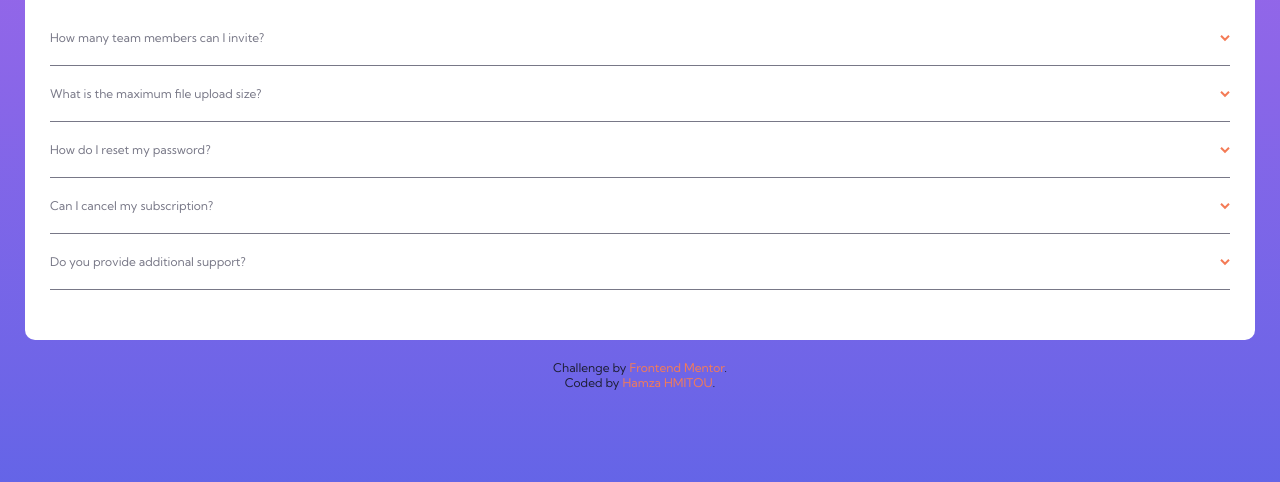
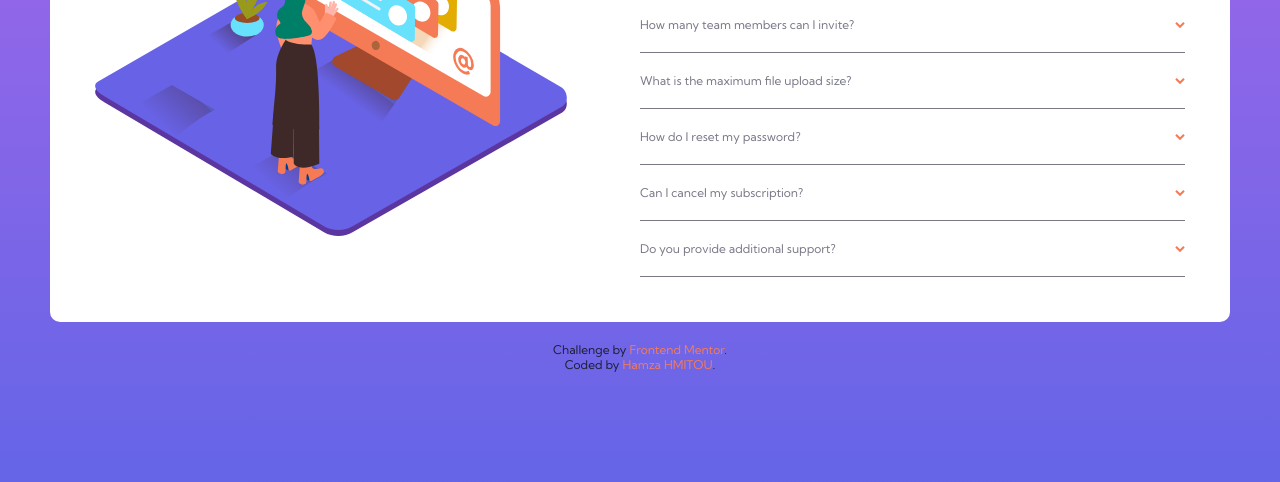
Before and after one commit to hhamza1/fem-faq-accordion-card, a plain HTML site: page index.html in a window 1280 px wide. Shown: the part 318-800 px from the top of the page. Drawn offline with Linux system fonts and the light colour scheme.

Commit message:
Align columns for desktop view

```diff
--- a/index.html
+++ b/index.html
@@ -13,9 +13,16 @@
 </head>
 <body>
   <div class="accordion-container">
+      <div class="column">
         <div class="accordion-illustration">
-        <img src="images/illustration-woman-online-mobile.svg" alt="faq-illustration">
+          <picture>
+            <source media="(min-width: 426px)" type="image/svg+xml" srcset="./images/illustration-woman-online-desktop.svg">
+            <source media="(max-width: 425px)" type="image/svg+xml" srcset="./images/illustration-woman-online-mobile.svg">
+            <img src="images/illustration-woman-online-desktop.svg" alt="faq-illustration">
+          </picture>
         </div>
+      </div>
+      <div class="column">
         <div class="accordion-faq">
           <h2>FAQ</h2>
           <div class="faq-questions">How many team members can I invite?</div>
@@ -36,6 +43,7 @@
           <div class="faq-answers">Chat and email support is available 24/7. Phone lines are open during normal business hours.</div>
         </div>
       </div>
+  </div>
 
   <div class="attribution">
     Challenge by <a href="https://www.frontendmentor.io?ref=challenge" target="_blank">Frontend Mentor</a>.<br/>
--- a/styles/style.css
+++ b/styles/style.css
@@ -49,7 +49,7 @@ a, a:visited {
     color: hsl(240, 6%, 50%);
     border-bottom: 1px solid hsl(240, 6%, 50%);
     position: relative;
-    transition: all .2s ease-in-out;
+    transition: all .3s ease-in-out;
 }
 
 .faq-questions::before {
@@ -57,13 +57,13 @@ a, a:visited {
     position: absolute;
     right: 0;
     cursor: pointer;
-    transition: all .1s ease-in-out;
+    transition: all .2s ease-in-out;
 }
 
 .faq-answers {
     padding: 20px 0;
     display: none;
-    transition: all .2s ease-in-out;
+    transition: all .3s ease-in-out;
 }
 
 .accordion-illustration {
@@ -73,23 +73,18 @@ a, a:visited {
 
 .accordion-illustration::before {
     position: absolute;
-    background-image: url('../images/bg-pattern-mobile.svg');
-    background-size : 80%;
-    background-position: 15px ;
+    background-image: url(../images/bg-pattern-mobile.svg);
+    background-size: 90%;
+    background-position: 15px;
     background-repeat: no-repeat;
     height: 104px;
-    width: 240px;
+    width: 76%;
     content: '';
-    bottom: -30px;
-    left: 25px;
+    bottom: -20px;
+    left: 31px;
 }
 
-.accordion-illustration img {
-    position: absolute;
-    bottom: -5px;
-    left: 15px;
-    width: 78%;
-}
+
 
 .accordion-faq{
     padding-top: 50px;
@@ -121,11 +116,41 @@ a, a:visited {
     padding-top: 10px;
 }
 
-/* @media (min-width: 1024px){
+/*-------------- Desktop View-----------------*/
+
+@media only screen and (min-width: 1024px){
+    body {
+        padding: 50px 50px 10px 50px;
+    }
+
+
     .accordion-container {
         display: flex;
-        flex-direction : row;
-        justify-content: center;
-        align-content: center;
+        flex-direction: column;
+        padding: 45px;
+        display: flex;
+        flex-direction: row;
+        flex-wrap: wrap;
+        width: 100%;
     }
-} */
+
+    .column {
+        display: flex;
+        flex-direction: column;
+        flex-basis: 100%;
+        flex: 1;
+    }
+
+    .accordion-illustration::before {
+        content: '';
+        background-image: url('../images/bg-pattern-desktop.svg');
+        background-position: 0 0;
+        background-size: 90%;
+        width: auto;
+        height: 100%;
+        bottom: 180px;
+        left: -100px;
+        position: absolute;
+        opacity: .5;
+    }
+}
```
Lines whose indentation alone changed are shown as unchanged.
